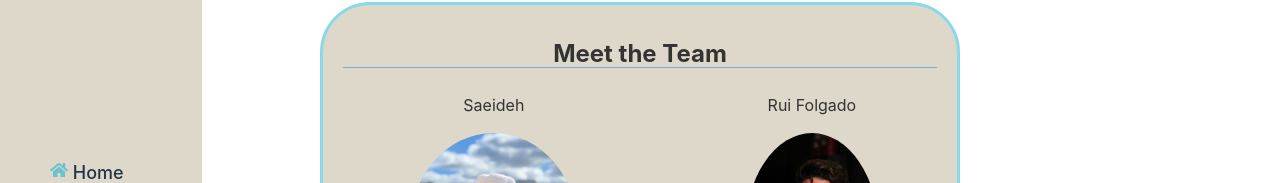
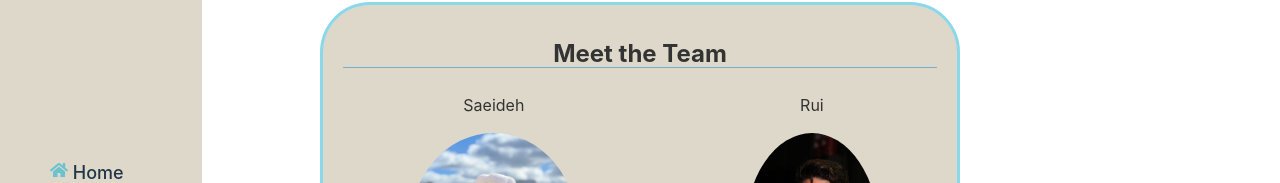
Before and after one commit to Saeideh-Bahadoran/ReactToDoApp, a React (Vite) app: page /contacts in a window 1280 px wide. Shown: the part 166-349 px from the top of the page. Built offline with nearby package versions, Linux system fonts and the light colour scheme; the HTML template or start-up script is replaced by a standard one.

Commit message:
change contacts style

```diff
--- a/src/assets/Pages/ContactsPage.jsx
+++ b/src/assets/Pages/ContactsPage.jsx
@@ -13,15 +13,15 @@ const ContactsPage = () => {
             <p className={styles.memberName}>Saeideh</p>
             <img src={saideh} alt="Saeideh" className={styles.memberPhoto} />
             <div className={styles.memberInfo}>
-            <p>Email <a href="Saeideh.bahadoran@gmail.com">Saeideh.bahadoran@gmail.com</a></p>
+            <p>Email <a>Saeideh.bahadoran@gmail.com</a></p>
               <a href="https://github.com/Saeideh-Bahadoran">Saeideh's GitHub</a>
             </div>
           </div>
           <div className={styles.teamMember}>
-            <p className={styles.memberName}>Rui Folgado</p>
+            <p className={styles.memberName}>Rui</p>
             <img src={ruiFoto} alt="Rui" className={styles.memberPhoto} />
             <div className={styles.memberInfo}>
-              <p>Email <a href="rui.folgado@hotmail.com">rui.folgado@hotmail.com</a></p>
+              <p>Email <a >rui.folgado@hotmail.com</a></p>
               <a href="https://github.com/Folgad0" backgroundColor='red'>Rui's GitHub</a>
             </div>
           </div>
```
